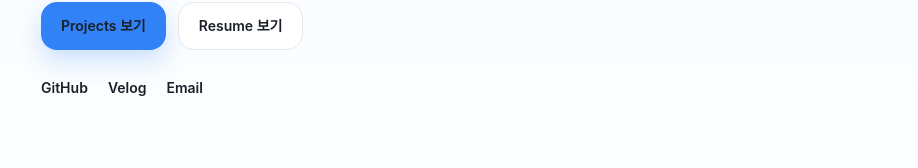
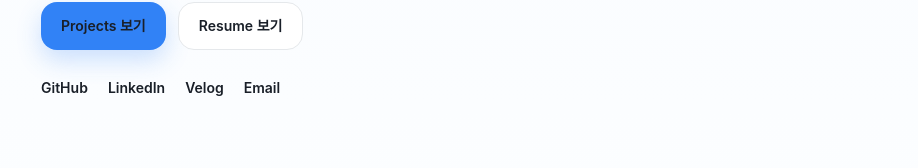
Before and after one commit to sungtaegyeong/portfolio, a Next.js app: page / in a window 1280 px wide. Shown: the part 482-650 px from the top of the page, without its empty margins (55-973 px from the left). Built offline with nearby package versions, Linux system fonts and the light colour scheme.

Commit message:
content: add linkedin contact link

```diff
--- a/src/components/sections/ContactSection.tsx
+++ b/src/components/sections/ContactSection.tsx
@@ -19,6 +19,7 @@ export function ContactSection() {
         </div>
         <div className="mt-7 flex flex-wrap gap-x-5 gap-y-3">
           <ExternalLink href={profile.github}>GitHub</ExternalLink>
+          <ExternalLink href={profile.linkedin}>LinkedIn</ExternalLink>
           <ExternalLink href={profile.velog}>Velog</ExternalLink>
         </div>
       </div>
--- a/src/components/sections/HeroSection.tsx
+++ b/src/components/sections/HeroSection.tsx
@@ -25,6 +25,7 @@ export function HeroSection() {
       </div>
       <div className="mt-7 flex flex-wrap gap-x-5 gap-y-3">
         <ExternalLink href={profile.github}>GitHub</ExternalLink>
+        <ExternalLink href={profile.linkedin}>LinkedIn</ExternalLink>
         <ExternalLink href={profile.velog}>Velog</ExternalLink>
         <ExternalLink href={`mailto:${profile.email}`}>Email</ExternalLink>
       </div>
--- a/src/data/profile.ts
+++ b/src/data/profile.ts
@@ -7,6 +7,7 @@ export const profile = {
     "UI 구현력과 UX 흐름을 함께 고민하며 웹앱과 대시보드 화면을 명확하고 사용하기 쉽게 만드는 프론트엔드 개발자입니다.",
   email: "tjdxoruddl@gmail.com",
   github: "https://github.com/sungtaegyeong",
+  linkedin: "https://www.linkedin.com/in/%ED%83%9C%EA%B2%BD-%EC%84%B1-365b213a6/",
   velog: "https://velog.io/@taegyeong0320/",
   resume: "/resume.pdf",
 } as const;
```
Also changed, not shown: 1 other file (tests, documents, lock files or other folders).
